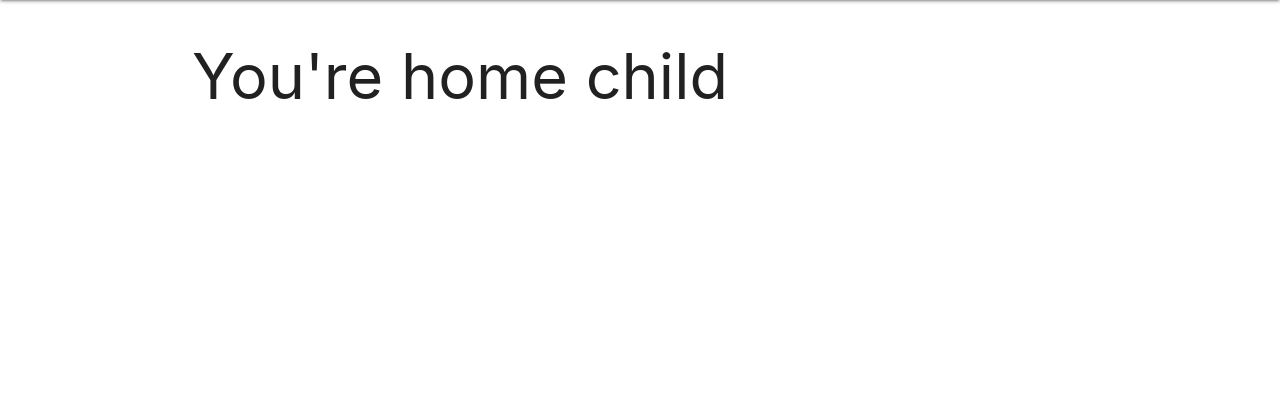
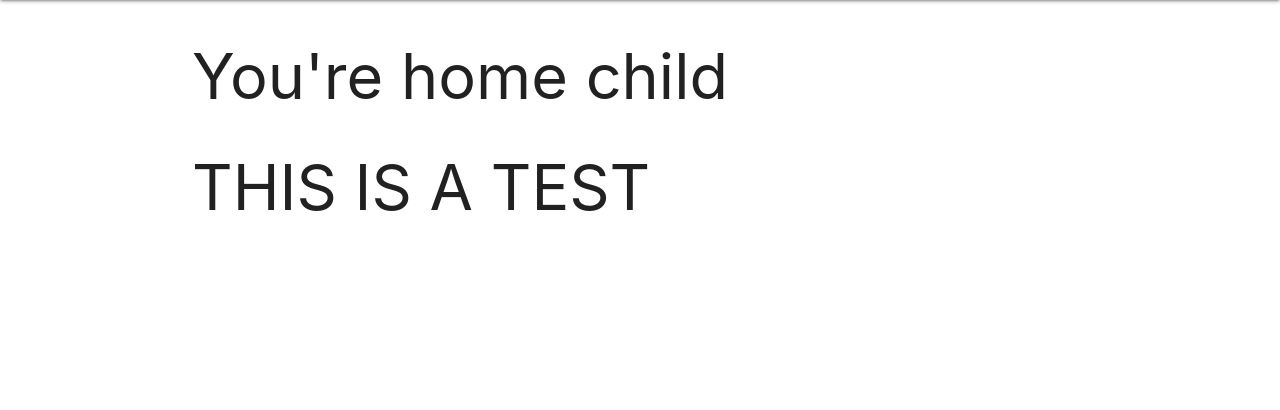
Before and after one commit to naomiskevo/Groupie, a Django app: page / in a window 1280 px wide. Shown: the part 64-474 px from the top of the page. Run offline with Django 3.2, Linux system fonts and the light colour scheme; data that the repository does not hold is empty.

Commit message:
testing a branch

```diff
--- a/main_app/templates/index.html
+++ b/main_app/templates/index.html
@@ -2,5 +2,6 @@
 {% block content %}
 
     <h1>You're home child</h1>
+    <h1>THIS IS A TEST</h1>
 
 {% endblock %}
```
